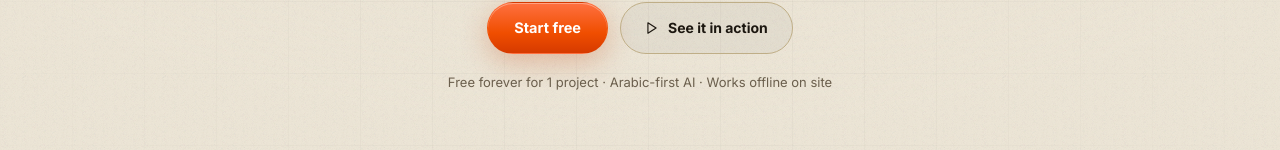
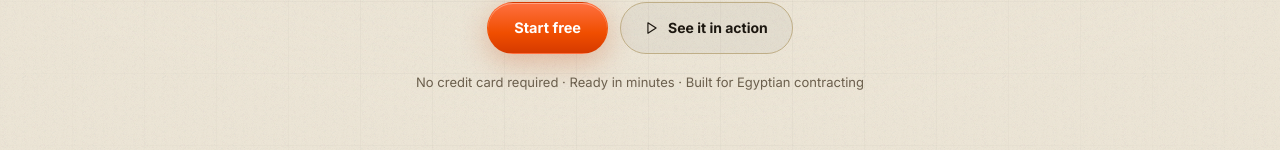
Before and after one commit to 8ofrii/Engineers-Management, a React (Vite) app in the folder client/: page / in a window 1280 px wide. Shown: the part 647-797 px from the top of the page. Built offline with nearby package versions, Linux system fonts and the light colour scheme; no server answers; a web font is replaced by a local one.

Commit message:
copy: update hero and bottom CTA micro-copy to be honest, professional, and non-misleading

```diff
--- a/client/src/pages/Landing.jsx
+++ b/client/src/pages/Landing.jsx
@@ -154,7 +154,7 @@ export default function Landing() {
           <h1 className="hx-h1"><span>{T('Snap a receipt.','فاتورة؟')}</span><span>{T('It posts itself.','صوت؟ صورة؟')}</span><span className="hx-hw"><HandwritingText text={T('Your site has a brain now.','كله بحسابه')} arabic={isRTL} replayKey={`${i18n.language}-${theme}`} /></span></h1>
           <p className="hx-sub">{T('Hesaby turns site chaos into clean books: photograph an invoice on the scaffold and it lands in the right project safe with vendor, VAT and audit trail — before you climb down. Daily reports, custody, approvals and bank matching all run on the same ledger, so month-end closing runs smoothly without pressure or surprises.','حسابي بيحوّل فوضى الموقع لدفاتر نضيفة: صوّر الفاتورة وانت على السقالة، وهتنزل في خزينة المشروع الصح بالمورّد والضريبة وسجل التدقيق — قبل ما تنزل انت. التقارير اليومية والعهد والاعتمادات والمطابقة البنكية كلهم على نفس الدفتر، فإقفال آخر الشهر يبطّل يكون ضغط وتوتر ومفاجآت.')}</p>
           <div className="hx-ctas"><Link to={user?'/dashboard':'/signup'} className="hx-btn hx-btn-fire">{T('Start free','ابدأ مجانًا')}</Link><a href="#preview" onClick={(e)=>go(e,'preview')} className="hx-btn hx-btn-ghost"><Play size={14}/>{T('See it in action','شوفه شغّال')}</a></div>
-          <div className="hx-micro">{T('Free forever for 1 project · Arabic-first AI · Works offline on site','مجاني للأبد لمشروع واحد · ذكاء اصطناعي عربي أولًا · شغّال في الموقع من غير نت')}</div>
+          <div className="hx-micro">{T('No credit card required · Ready in minutes · Built for Egyptian contracting','بدون بطاقة بنكية · تجربة فورية جاهزة في دقائق · مصمم لشركات المقاولات في مصر')}</div>
         </div>
 
         <div className="hx-inner hx-frame-wrap" id="preview">
@@ -223,7 +223,7 @@ export default function Landing() {
           <h2 className="hx-h2" style={{color:'#f5f4f0'}}>{T('Your next project deserves clean books from day one.','مشروعك الجاي يستاهل دفاتر نضيفة من أول يوم.')}</h2>
           <p className="hx-lead" style={{maxWidth:600,marginInline:'auto',color:'#a8a29e'}}>{T('Bring one live project this week — its receipts, its reports, its custody and its bank lines. By Friday you\'ll know the true cost, the safe balance and your earned fee, down to the last pound.','أحضر مشروع واحد حي الأسبوع ده — فواتيره وتقاريره وعهدته وكشف حسابه. وبحلول الجمعة هتعرف التكلفة الحقيقية ورصيد الخزينة وأتعابك المستحقة، لآخر جنيه.')}</p>
           <div className="hx-ctas"><Link to={user?'/dashboard':'/signup'} className="hx-btn hx-btn-fire" style={{padding:'15px 34px',fontSize:15}}>{T('Start free — no card needed','ابدأ مجانًا — من غير كارت')}</Link></div>
-          <p className="hx-micro2">{T('Free for 1 project · Arabic-first · Cancel anytime','مجاني لمشروع واحد · عربي أولًا · إلغاء في أي وقت')}</p>
+          <p className="hx-micro2">{T('No credit card required · Instant setup · Zero commitment','بدون بطاقة بنكية · تشغيل فوري · بدون أي التزام')}</p>
         </motion.div>
       </LampContainer></section>
       <footer className="hx-footer"><div className="hx-inner hx-foot"><span style={{display:'inline-flex',alignItems:'center',gap:10}}><span className="hx-logo-chip" style={{width:28,height:28,borderRadius:8}}><img src="/hesaby_logo_icon.svg" alt="Hesaby" style={{width:20,height:20}} /></span><b style={{color:'var(--text)'}}>Hesaby</b> — {T('Your site, properly recorded.','موقعك، مسجّل صح.')}</span><span>© {new Date().getFullYear()} · EN / عربي</span></div></footer>
```
